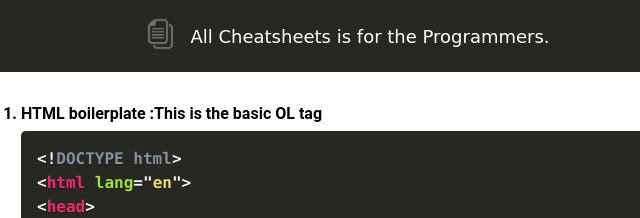
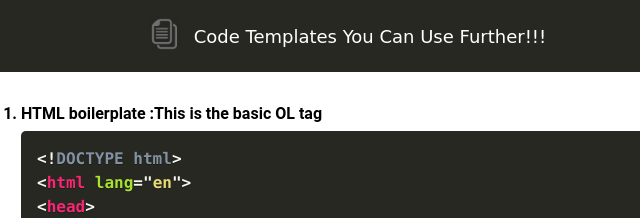
Before and after one commit to yashikajotwani12/cheatsheetTemplate, a plain HTML site: page index.html in a window 1280 px wide. Shown: the top 218 px of the page, 299-939 px from the left. Drawn offline with Linux system fonts and the light colour scheme; some packages are replaced by stand-ins of ours; a script that the page names is missing; a web font is replaced by a local one.

Commit message:
Update index.html

```diff
--- a/index.html
+++ b/index.html
@@ -16,7 +16,7 @@
     <nav>
         <span class="logo"><img src="images/copy-icon-25.png" alt=""></span>
         <div class="content center">
-        All Cheatsheets is for the Programmers.
+       Code Templates You Can Use Further!!!
         </div>
     </nav>
     <div class="container">
```
